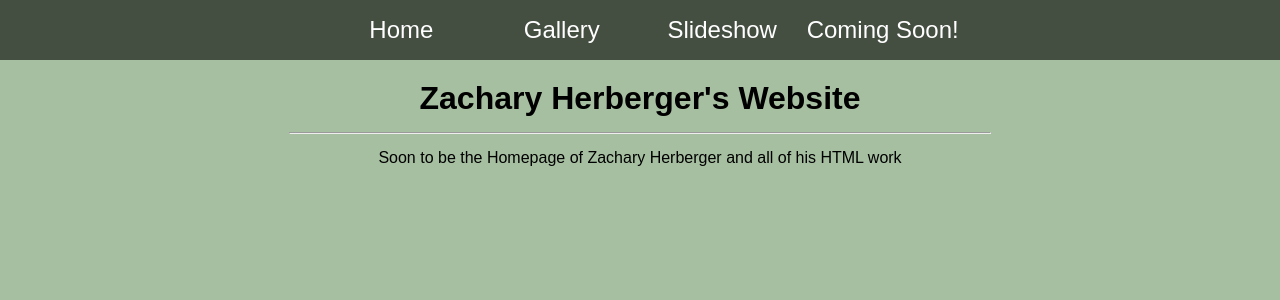
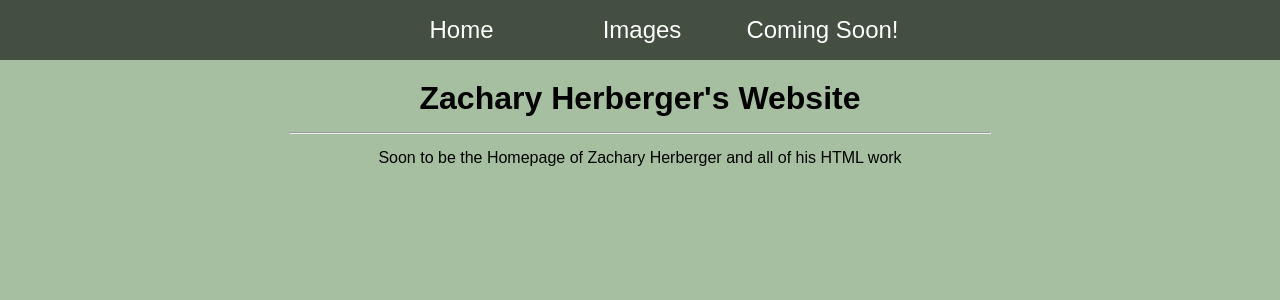
Before and after one commit to SecretShop/secretshop.github.io, a PHP site: page / in a window 1280 px wide. Shown: the top 300 px of the page. Run offline with PHP 8.4, Linux system fonts and the light colour scheme; some libraries are stand-ins or nearby versions.

Commit message:
Drop down Nav Bar
Still in early stages. Looks are awful.

```diff
--- a/css/nav-top.css
+++ b/css/nav-top.css
@@ -22,23 +22,34 @@ body {
 
 #nav-top li {
 	font-family: 'Oswald', sans-serif;
-  font-size: 1.2em;
-  line-height: 40px;
-  height: 40px;
-  border-bottom: 1px solid #888;
+	display: inline-block;
+	margin-right: -4px;
+	width: 180px;
+	border-bottom: none;
+	height: 60px;
+	line-height: 60px;
+	font-size: 1.5em;
 }
 
-@media screen and (min-width: 600px) {
-	#nav-top li {
-		display: inline-block;
-		margin-right: -4px;
-		width: 160px;
-    border-bottom: none;
-    height: 60px;
-    line-height: 60px;
-    font-size: 1.5em;
+#nav-top ul ul {
+	display: none;
+
+}
+
+#nav-top ul li:hover > ul {
+	display: block;
+	position: absolute;
+}
+	#nav-top ul ul li {
+		float: none;
+		position: relative;
+		background-color: #887395;
+		border-top: 2px solid black;
 	}
-}
+		#nav-top ul ul li a:hover {
+			background-color: #504358;
+		}
+
 
 #nav-top a {
 	text-decoration: none;
--- a/tmp/nav-top.html
+++ b/tmp/nav-top.html
@@ -1,6 +1,10 @@
 <ul>
 	<li><a href="index.html">Home</a></li>
-	<li><a href="Gallery.html">Gallery</a></li>
-	<li><a href="Slideshow.html"> Slideshow</a></li>
+	<li><a href="#">Images</a>
+		<ul>
+			<li><a href="Gallery.html">Gallery</a></li>
+			<li><a href="Slideshow.html"> Slideshow</a></li>
+		</ul>
+	</li>
 	<li><a href="#"> Coming Soon! </a></li>
 </ul>
```
